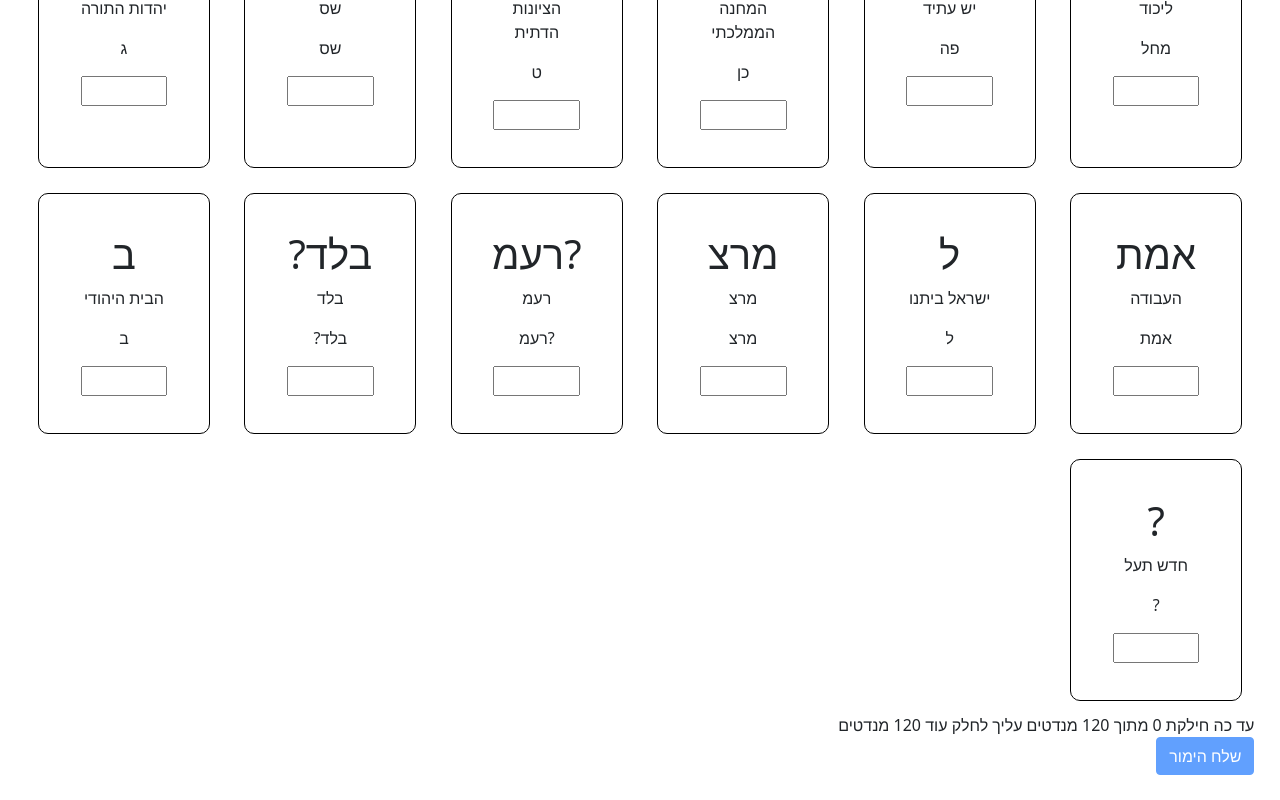
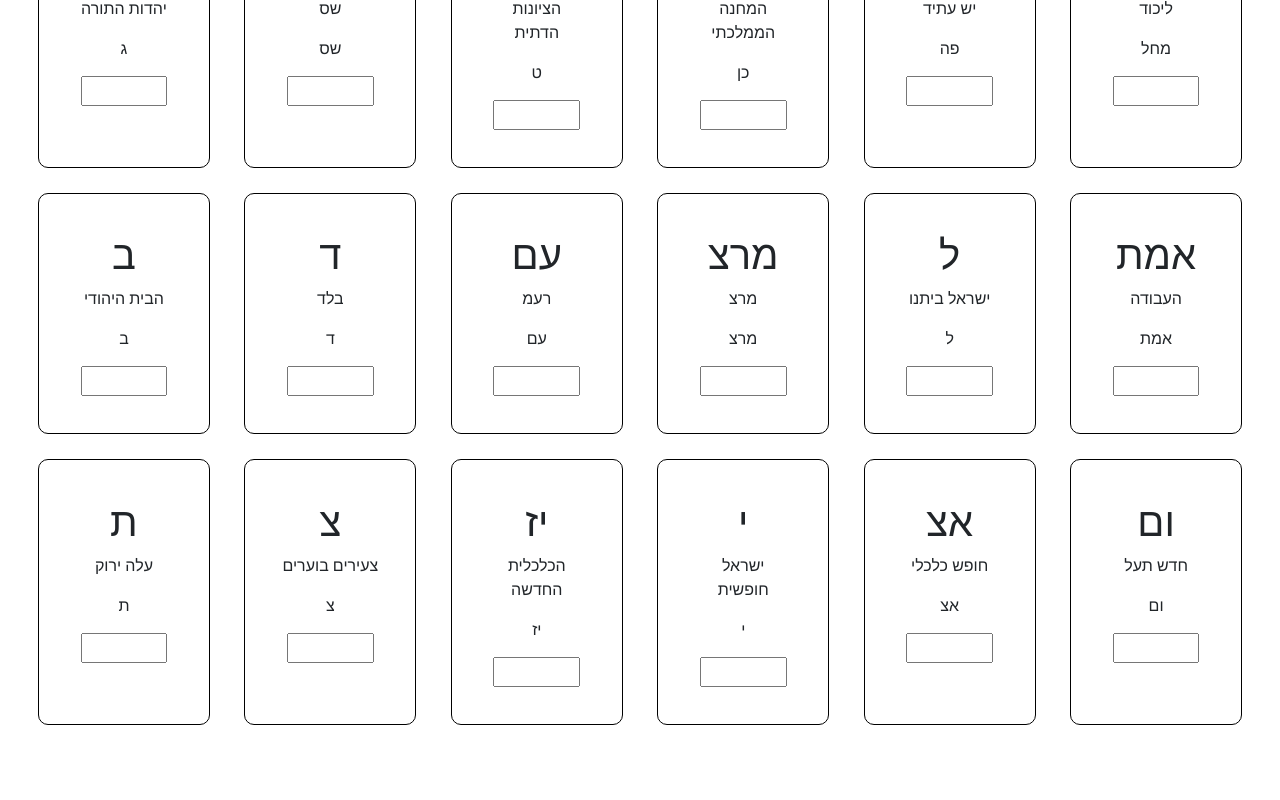
Before and after one commit to meir-shtiglitz/bet-knesset, a React (Create React App) app in the folder client/: page / in a window 1280 px wide. Shown: the part 1778-2578 px from the top of the page. After the commit the page ends 2540 px from the top, so only its background shows below. Built offline with nearby package versions, Linux system fonts and the light colour scheme; no server answers.

Commit message:
more fixes

```diff
--- a/client/src/apiUrl.js
+++ b/client/src/apiUrl.js
@@ -1,3 +1,3 @@
 
-export const ApiUrl = `${process.env.REACT_APP_API}/api`;
+export const ApiUrl = `${process.env.REACT_APP_API_URL}`;
     // "http://localhost:4000/"
--- a/client/src/components/login.js
+++ b/client/src/components/login.js
@@ -1,14 +1,19 @@
 import React, { useState } from "react";
 import { useSelector, useDispatch } from 'react-redux';
 import {signin} from "../actions/user"
+import { useNavigate } from "react-router-dom";
 
 const Login = () => {
 
+    const navigate = useNavigate();
     const [fields, setFields] = useState({
         nameOrMail:     '',
         password: ''
     })
     const {nameOrMail, password} = fields;
+
+    const {user} = useSelector(state => state);
+    if(user.isAuthenticated) navigate('/')
 
     const state = useSelector(state => state);
     const dispatch = useDispatch();
@@ -19,7 +24,7 @@
         console.log(fields);
     }
 
-    const send = (e) => {
+    const send = async(e) => {
         e.preventDefault();
         dispatch(signin({nameOrMail, password}));
     }
--- a/client/src/components/parties.jsx
+++ b/client/src/components/parties.jsx
@@ -7,12 +7,14 @@
 function PartiesAvg() {
 
 const [partiesWithAvg, setPartiesWithAvg] = useState([])
+const [betsFromDb, setBetsFromDb] = useState([])
 
 useEffect(()=> {
     const fetchData = async () => {
         const sum = {}
-        const res = await axios.get('http://localhost:4000/api/bets/get')
+        const res = await axios.get(`${process.env.REACT_APP_API_URL}/bets/get`)
         console.log('resqqqqq', res)
+        setBetsFromDb(res?.data?.bets)
         res?.data?.bets?.forEach(bet => {
             console.log('bet', bet)
             const { bets } = bet
@@ -31,7 +33,7 @@
   return (
     <div>
         <table class="graph">
-        <p className='text-end'>שיקלול ממוצע מנדטים מכלל ההימורים (השיקלול ללא חישוב תקרת 120 מנדטים)</p>
+        <p className='text-end'>שיקלול ממוצע מנדטים מ {betsFromDb.length} המהמרים עד כה (השיקלול ללא חישוב תקרת 120 מנדטים)</p>
 	{/* <caption>Bar Chart HTML From HTML Table</caption> */}
             <thead>
                 <tr>
--- a/client/src/components/party-graph.jsx
+++ b/client/src/components/party-graph.jsx
@@ -2,8 +2,8 @@
 
 function partyGraph({party}) {
   return (
-    <tr style={{height: party.avg}}>
-        <th scope="row">{party.name}<br />{party.avg}</th>
+    <tr style={{height: party.avg*3}}>
+        <th scope="row">{party.name}<br /><span className='avg-num'>{party.avg}</span></th>
         <td><span>{party.avg}</span></td>
     </tr>
     )
--- a/client/src/components/voted.jsx
+++ b/client/src/components/voted.jsx
@@ -32,7 +32,7 @@
             "authorization": token
         }
 
-        const res = await axios.post('http://localhost:4000/api/bets/add',{bets: partiesRes},{headers})
+        const res = await axios.post(`${process.env.REACT_APP_API_URL}/bets/add`,{bets: partiesRes},{headers})
         console.log('res', res)
     }
 
@@ -51,11 +51,13 @@
                     />
                 )}
             </div>
-            {sum !== 120
-                ? <div className={`sum-res ${sum < 120 ? '' : 'text-danger'}`}>עד כה חילקת {sum} מתוך 120 מנדטים עליך {sum<120?'לחלק עוד':'להפחית'} {Math.abs(120-sum)} מנדטים</div>
-                : <div className='sum-res text-primary'>חילקת 120 מנדטים כעת אתה יכול לשלוח את ההימור שלך</div>
-            }
-            <button onClick={sendBet} className='btn btn-primary' disabled={sum!==120 || !isValid}>שלח הימור</button>
+            {sum > 0 &&<div className='status-bet'>
+                {sum !== 120
+                    ? <div className={`sum-res'}`}>עד כה חילקת {sum} מתוך 120 מנדטים עליך {sum<120?'לחלק עוד':'להפחית'} {Math.abs(120-sum)} מנדטים</div>
+                    : <div className='sum-res'>חילקת 120 מנדטים כעת אתה יכול לשלוח את ההימור שלך</div>
+                }
+                <button onClick={sendBet} className='btn btn-primary' disabled={sum!==120 || !isValid}>שלח הימור</button>
+            </div>}
         </div>
     )
 }
--- a/client/src/css/voted.scss
+++ b/client/src/css/voted.scss
@@ -17,6 +17,22 @@
         }
     }
 }
+.status-bet{
+    align-items: center;
+    justify-content: space-between;
+    display: flex;
+    position: fixed;
+    bottom: 0;
+    background-color: #1048a2;
+    color: white;
+    padding: 0.2% 5%;
+    width: 100%;
+
+    .btn{
+        background-color: white;
+        color: #1048a2;
+    }
+}
 
 @media screen and (max-width: 600px) {
     .voted-parties{
--- a/client/src/parties.json
+++ b/client/src/parties.json
@@ -40,7 +40,7 @@
         "id": "7",
         "name": "העבודה",
         "letters": "אמת",
-        "text": "בראשות מירב מיכאלי"
+        "text": "בראשות מרב מיכאלי"
     },
     {
         "id": "8",
@@ -57,14 +57,14 @@
     {
         "id": "10",
         "name": "רעמ",
-        "letters": "?רעמ",
+        "letters": "עם",
         "text": "בראשות מנסור עבאס"
     },
     {
         "id": "11",
         "name": "בלד",
-        "letters": "בלד?",
-        "text": "?"
+        "letters": "ד",
+        "text": "בראשות סמי אבו שחאדה"
     },
     {
         "id": "12",
@@ -75,7 +75,37 @@
     {
         "id": "13",
         "name": "חדש תעל",
-        "letters": "?",
-        "text": "בראשות איימן עודה"
+        "letters": "ום",
+        "text": "בראשות איימן עודה ואחמד טיבי"
+    },
+    {
+        "id": "14",
+        "name": "חופש כלכלי",
+        "letters": "אצ",
+        "text": "בראשות אביר קארה"
+    },
+    {
+        "id": "15",
+        "name": "ישראל חופשית",
+        "letters": "י",
+        "text": "בראשות אלי אבידר"
+    },
+    {
+        "id": "16",
+        "name": "הכלכלית החדשה",
+        "letters": "יז",
+        "text": "בראשות ירון זליכה"
+    },
+    {
+        "id": "17",
+        "name": "צעירים בוערים",
+        "letters": "צ",
+        "text": "בהנהגת הדר מוכתר"
+    },
+    {
+        "id": "18",
+        "name": "עלה ירוק",
+        "letters": "ת",
+        "text": ""
     }
 ]
```
